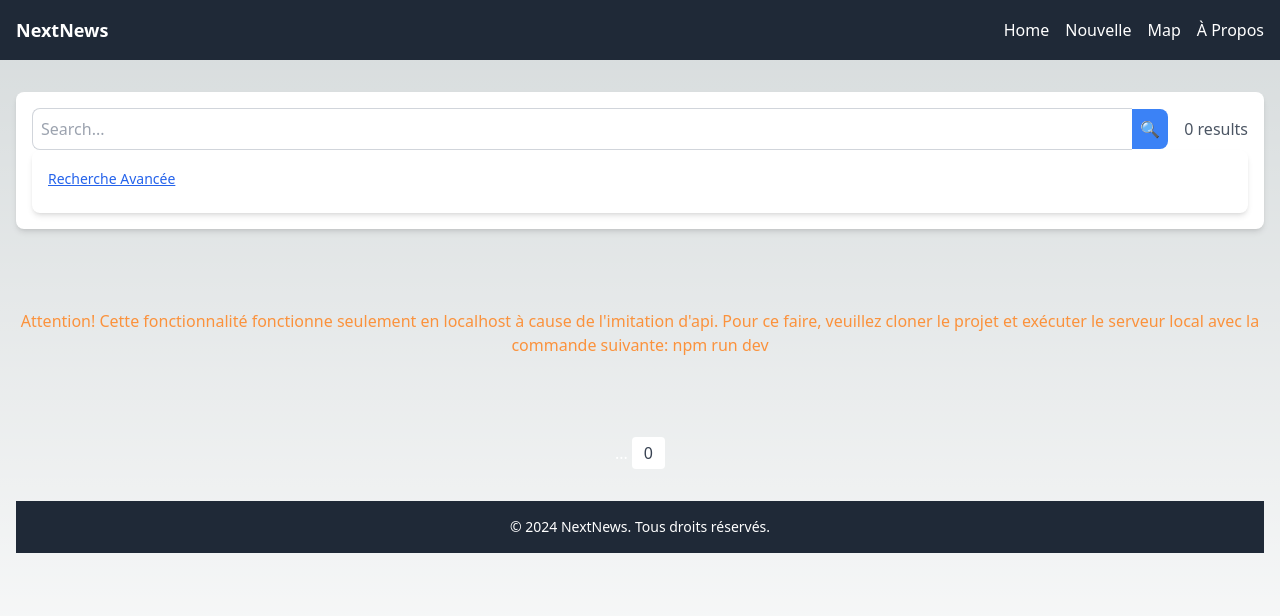
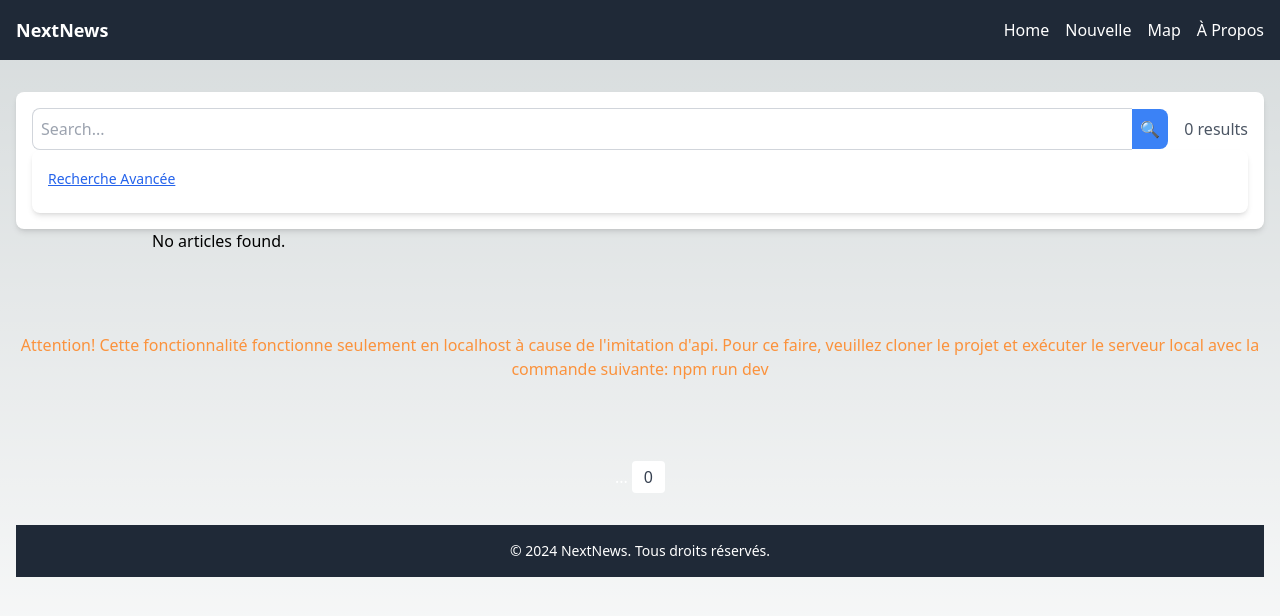
Before and after one commit to simbiss/nextnews, a Next.js app: page /news in a window 1280 px wide. Shown: the top 616 px of the page. Built offline with nearby package versions, Linux system fonts and the light colour scheme.

Commit message:
gestion bug recherche vide

```diff
--- a/src/pages/news.tsx
+++ b/src/pages/news.tsx
@@ -7,8 +7,8 @@ import Pagination from '../components/pagination';
 import { NextPage } from 'next';
 
 const News: NextPage = () => {
-  const [articles, setArticles] = useState([]);
-  const [totalResults, setTotoalResults] = useState(0);
+  const [articles, setArticles] = useState<any[]>([]);
+  const [totalResults, setTotalResults] = useState(0);
   const [currentPage, setCurrentPage] = useState(1);
   const ariclePerPage = 20;
 
@@ -17,12 +17,10 @@ const News: NextPage = () => {
   const [searchSortBy, setSearchSortBy] = useState('');
 
   const handleSearch = async (query: string, language: string, sortBy: string) => {
-
     setSearchQuery(query);
     setSearchLanguage(language);
     setSearchSortBy(sortBy);
 
-    //setArticles([]);  //reset articles list
     const apiKey = process.env.NEXT_PUBLIC_NEWSAPI_KEY;
     const encodedQuery = encodeURIComponent(query);
     let url = `https://newsapi.org/v2/everything?q=${encodedQuery}&pageSize=${ariclePerPage}&page=${currentPage}&apiKey=${apiKey}`;
@@ -30,7 +28,8 @@ const News: NextPage = () => {
     if (language) {
       console.log("lang:", language, "query: ", query)
       url += `&language=${language}`;
-    } if (sortBy) {
+    }
+    if (sortBy) {
       console.log("sortBy:", sortBy, "query: ", query)
       url += `&sortBy=${sortBy}`;
     }
@@ -38,10 +37,11 @@ const News: NextPage = () => {
     try {
       const response = await fetch(url);
       const data = await response.json();
-      setArticles(data.articles);
-      setTotoalResults(data.totalResults)
+      setArticles(data.articles || []);
+      setTotalResults(data.totalResults || 0);
     } catch (error) {
       console.error('Fetching news failed', error);
+      setArticles([]); // Ensure articles is reset to an empty array on error
     }
   };
 
@@ -53,7 +53,6 @@ const News: NextPage = () => {
 
   const totalPages = Math.ceil(totalResults / ariclePerPage);
 
-
   return (
     <div className="flex flex-col min-h-screen">
       <Navbar />
@@ -61,7 +60,7 @@ const News: NextPage = () => {
         <SearchBar onSearch={handleSearch} totalResults={totalResults} />
 
         <div className="grid grid-cols-1 md:grid-cols-2 lg:grid-cols-3 gap-4">
-          {articles.map((article: any, index) => (
+          {articles && articles.length > 0 ? articles.map((article: any, index) => (
             <ArticleCard
               key={index}
               urlToImage={article.urlToImage}
@@ -70,7 +69,9 @@ const News: NextPage = () => {
               url={article.url}
               publishedAt={article.publishedAt}
             />
-          ))}
+          )) : (
+            <p className="text-center">No articles found.</p>
+          )}
         </div>
 
         <p className="text-base text-center text-orange-400 mt-20 mb-20">
```
